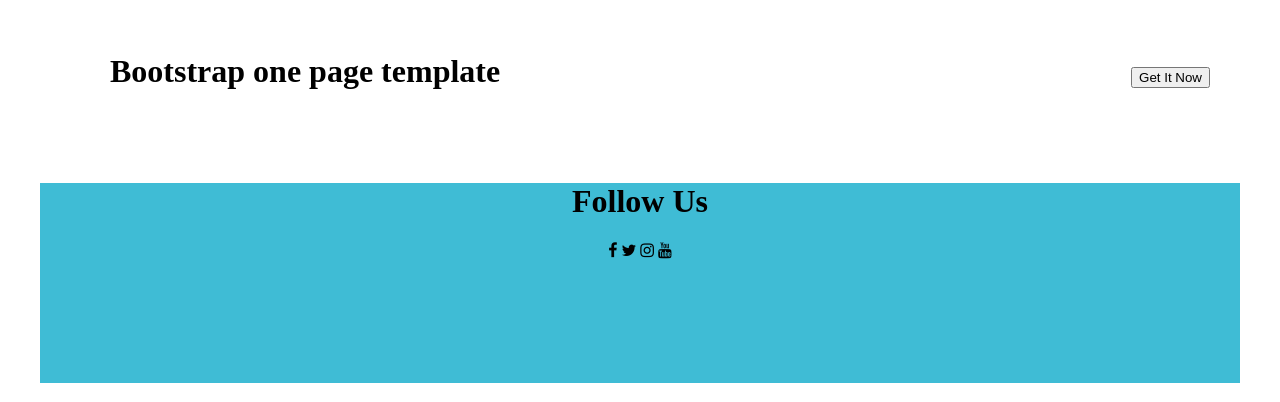
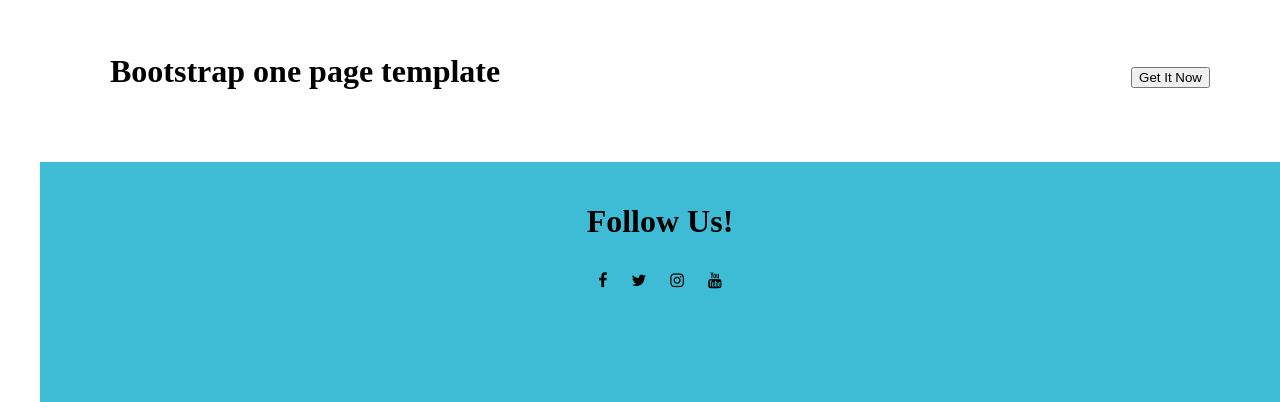
Before and after one commit to Gauravpant14/day-5_website_template_design, a plain HTML site: page index.html in a window 1280 px wide. Shown: the part 3199-3601 px from the top of the page. Drawn offline with Linux system fonts and the light colour scheme.

Commit message:
padding in footer

```diff
--- a/index.html
+++ b/index.html
@@ -215,7 +215,7 @@
       </div>
 
       <div class="footer">
-        <h1>Follow Us</h1>
+        <h1>Follow Us!</h1>
         <i class="fa fa-facebook"></i>
         <i class="fa fa-twitter"></i>
         <i class="fa fa-instagram"></i>
--- a/style.css
+++ b/style.css
@@ -226,6 +226,11 @@ li a{
     width: 100%;
     height: 200px;
     background-color: #3FBCD5;
-
+    padding: 20px;
 
 }
+
+i{
+    padding: 10px;
+    /* font-size: 10px; */
+}
```
